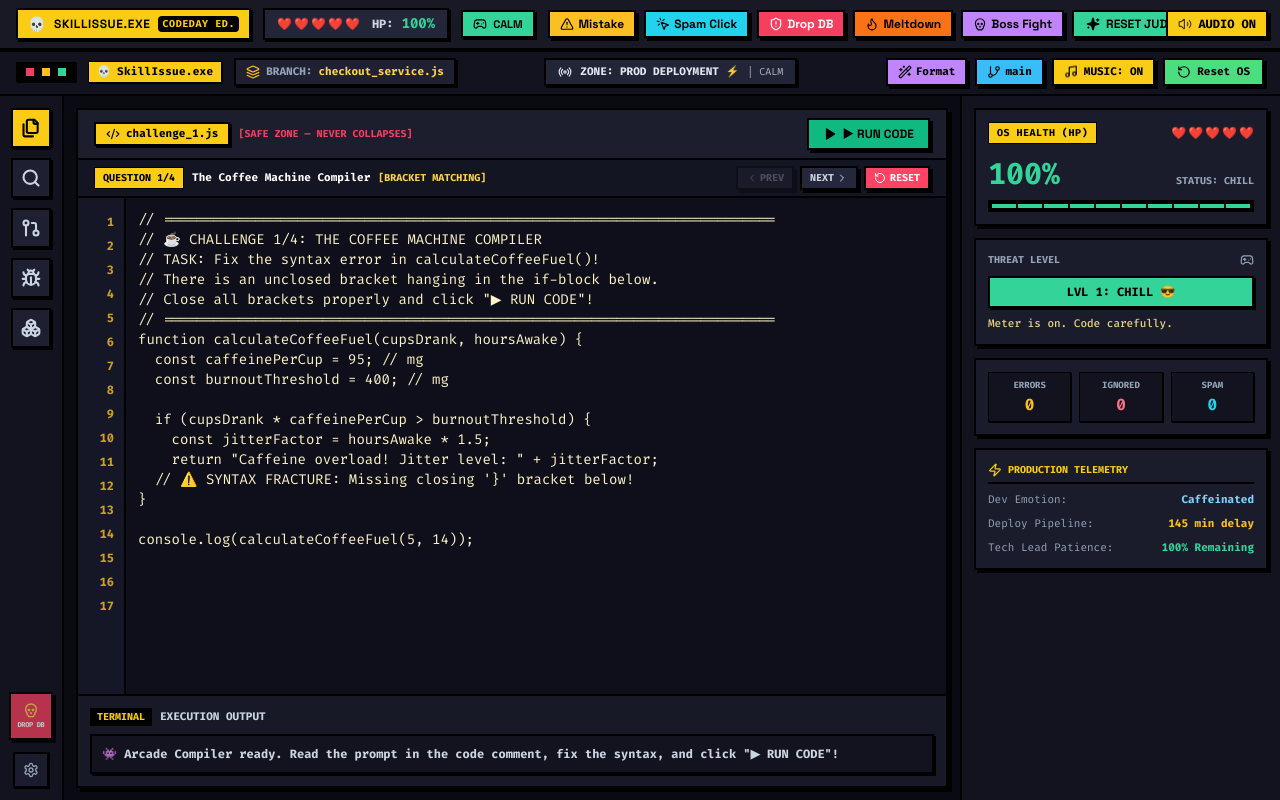
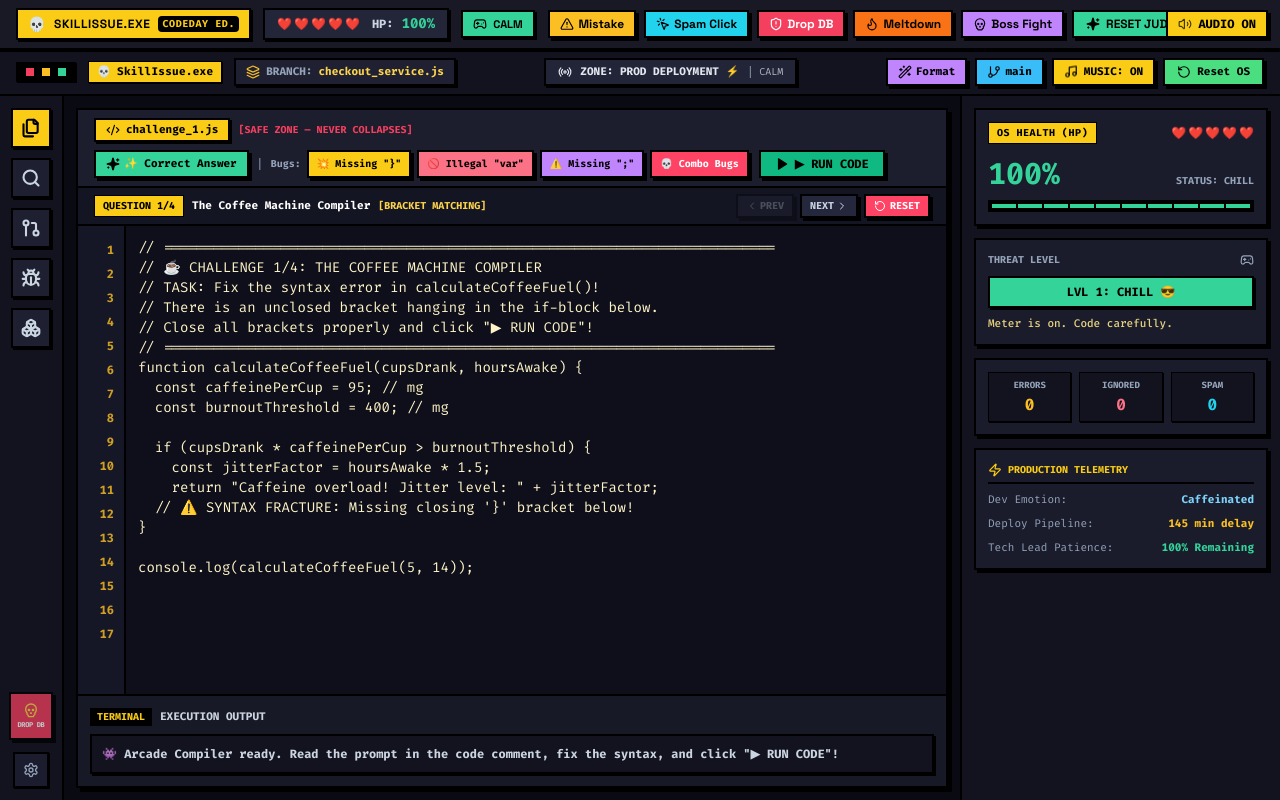
Before and after one commit to sagarrathi16/SkillIssue.exe, a React (Vite) app: page / in a window 1280 px wide. Built offline with nearby package versions, Linux system fonts and the light colour scheme.

Commit message:
feat(editor): restore correct answer and multi-bug preset buttons beside Run Code

```diff
--- a/src/components/MiniEditor.jsx
+++ b/src/components/MiniEditor.jsx
@@ -1,6 +1,6 @@
 import React, { useState } from 'react';
 import { useOS, OSMood } from '../app/osStateMachine';
-import { validateCode, CODING_CHALLENGES, DEFAULT_CODE_SNIPPET } from '../logic/mistakeDetector';
+import { validateCode, CODING_CHALLENGES, BUG_PRESETS, DEFAULT_CODE_SNIPPET } from '../logic/mistakeDetector';
 import { audioManager } from '../audio/AudioManager';
 import {
   Play,
@@ -120,6 +120,35 @@ export function MiniEditor({ dismissedCodeSnapshot, onCodeChange, onClearDismiss
     setConsoleOutput({
       status: 'idle',
       text: `Reset code for Challenge ${challengeIndex + 1}: "${CODING_CHALLENGES[challengeIndex].title}"`,
+      timestamp: Date.now(),
+    });
+  };
+
+  const handleLoadCorrectAnswer = () => {
+    const active = CODING_CHALLENGES[challengeIndex];
+    if (active && active.solvedCode) {
+      updateCode(active.solvedCode);
+      setErrorLine(null);
+      setLastError(null);
+      setCongratsBanner(null);
+      audioManager.playSfx('chime');
+      setConsoleOutput({
+        status: 'idle',
+        text: `✨ Loaded verified solution for Question ${challengeIndex + 1}: "${active.title}"!\nClick "▶ RUN CODE" to verify and pass.`,
+        timestamp: Date.now(),
+      });
+    }
+  };
+
+  const handleLoadBug = (bugSnippet, bugTitle) => {
+    updateCode(bugSnippet);
+    setErrorLine(null);
+    setLastError(null);
+    setCongratsBanner(null);
+    audioManager.playSfx('beep');
+    setConsoleOutput({
+      status: 'idle',
+      text: `🐛 Loaded Bug Preset: [${bugTitle}].\nClick "▶ RUN CODE" to trigger compiler breakdown!`,
       timestamp: Date.now(),
     });
   };
@@ -254,22 +283,68 @@ export function MiniEditor({ dismissedCodeSnapshot, onCodeChange, onClearDismiss
       className={`flex-1 flex flex-col bg-[#13141F] border-2 overflow-hidden transition-all duration-300 relative ${tiltClass} ${joltClass}`}
     >
       {/* Editor Top Bar & Controls */}
-      <div className="bg-[#1C1E2D] border-b-2 border-black px-4 py-2 flex items-center justify-between gap-3 text-xs select-none">
+      <div className="bg-[#1C1E2D] border-b-2 border-black px-3 sm:px-4 py-2 flex flex-wrap items-center justify-between gap-2 text-xs select-none">
         <div className="flex items-center gap-2">
           <div className="bg-[#FACC15] text-black font-black px-2.5 py-0.5 border-2 border-black shadow-[2px_2px_0px_#000] font-mono text-[11px] flex items-center gap-1.5">
             <Code2 className="w-3.5 h-3.5" />
             <span>challenge_{challengeIndex + 1}.js</span>
           </div>
-          <span className="text-[10px] font-mono text-[#F43F5E] font-bold hidden sm:inline">
+          <span className="text-[10px] font-mono text-[#F43F5E] font-bold hidden xl:inline">
             [SAFE ZONE — NEVER COLLAPSES]
           </span>
         </div>
 
-        <div className="flex items-center gap-2">
-          {/* RUN / COMPILE BUTTON */}
+        <div className="flex flex-wrap items-center gap-1.5 font-mono">
+          {/* 1. Correct Answer Button */}
+          <button
+            onClick={handleLoadCorrectAnswer}
+            className="neo-btn bg-[#34D399] hover:bg-[#6EE7B7] text-black font-black px-2.5 py-1 text-[11px] flex items-center gap-1 shadow-[2px_2px_0px_#000] active:translate-x-0.5 active:translate-y-0.5"
+            title={`Load verified solution for Question ${challengeIndex + 1}`}
+          >
+            <Sparkles className="w-3.5 h-3.5 fill-black" />
+            <span>✨ Correct Answer</span>
+          </button>
+
+          <span className="text-slate-500 font-bold text-[10px] hidden sm:inline px-0.5">|</span>
+          <span className="text-slate-400 font-bold text-[10px] hidden lg:inline">Bugs:</span>
+
+          {/* 2. Bug Presets */}
+          <button
+            onClick={() => handleLoadBug(BUG_PRESETS.BRACKET_BUG, 'Missing "}"')}
+            className="neo-btn bg-[#FACC15] hover:bg-yellow-300 text-black font-black px-2 py-1 text-[10px] shadow-[2px_2px_0px_#000]"
+            title="Load code with unclosed bracket syntax error"
+          >
+            {'💥 Missing "}"'}
+          </button>
+
+          <button
+            onClick={() => handleLoadBug(BUG_PRESETS.VAR_BUG, 'Illegal "var"')}
+            className="neo-btn bg-[#FB7185] hover:bg-rose-400 text-black font-black px-2 py-1 text-[10px] shadow-[2px_2px_0px_#000]"
+            title="Load code with deprecated var declarations"
+          >
+            🚫 Illegal "var"
+          </button>
+
+          <button
+            onClick={() => handleLoadBug(BUG_PRESETS.SEMICOLON_BUG, 'Missing ";"')}
+            className="neo-btn bg-[#C084FC] hover:bg-purple-300 text-black font-black px-2 py-1 text-[10px] shadow-[2px_2px_0px_#000] hidden sm:inline-block"
+            title="Load code with missing semicolons"
+          >
+            ⚠️ Missing ";"
+          </button>
+
+          <button
+            onClick={() => handleLoadBug(BUG_PRESETS.COMBO_BUG, 'Combo Bugs')}
+            className="neo-btn bg-[#FF4365] hover:bg-red-400 text-white font-black px-2 py-1 text-[10px] shadow-[2px_2px_0px_#000]"
+            title="Load code with multiple combined syntax fractures"
+          >
+            💀 Combo Bugs
+          </button>
+
+          {/* 3. RUN / COMPILE BUTTON */}
           <button
             onClick={handleRunCode}
-            className="neo-btn bg-[#10B981] hover:bg-[#34D399] text-black font-black px-3.5 py-1.5 text-xs flex items-center gap-1.5 shadow-[3px_3px_0px_#000]"
+            className="neo-btn bg-[#10B981] hover:bg-[#34D399] text-black font-black px-3.5 py-1 text-xs flex items-center gap-1.5 shadow-[3px_3px_0px_#000] ml-1"
             title="Compile code (Ctrl+Enter)"
           >
             <Play className="w-3.5 h-3.5 fill-black" />
--- a/src/logic/mistakeDetector.js
+++ b/src/logic/mistakeDetector.js
@@ -26,6 +26,21 @@ function calculateCoffeeFuel(cupsDrank, hoursAwake) {
 }
 
 console.log(calculateCoffeeFuel(5, 14));`,
+    solvedCode: `// =========================================================================
+// ☕ CHALLENGE 1/4: THE COFFEE MACHINE COMPILER (CORRECT ANSWER)
+// TASK: Fix the syntax error in calculateCoffeeFuel()!
+// =========================================================================
+function calculateCoffeeFuel(cupsDrank, hoursAwake) {
+  const caffeinePerCup = 95; // mg
+  const burnoutThreshold = 400; // mg
+
+  if (cupsDrank * caffeinePerCup > burnoutThreshold) {
+    const jitterFactor = hoursAwake * 1.5;
+    return "Caffeine overload! Jitter level: " + jitterFactor;
+  }
+}
+
+console.log(calculateCoffeeFuel(5, 14));`,
     congratulation: '☕ BOOM! Coffee engine compiled without a hitch! The caffeine is flowing! Trust +15 HP.',
     successOutput: '✨ COMPILED SUCCESSFULLY!\nOutput: Caffeine overload! Jitter level: 21',
   },
@@ -47,6 +62,21 @@ var sleepHours = 2;
 function checkSurvival() {
   var minimumEnergy = 12;
   var currentEnergy = (energyDrinks * 3) + sleepHours;
+  return currentEnergy >= minimumEnergy;
+}
+
+console.log(hackerName, "survival check:", checkSurvival());`,
+    solvedCode: `// =========================================================================
+// 🚫 CHALLENGE 2/4: THE "var" PURGE (CORRECT ANSWER)
+// TASK: In 2026, the OS refuses to compile code using deprecated 'var'!
+// =========================================================================
+const hackerName = "CaffeineNinja";
+const energyDrinks = 4;
+const sleepHours = 2;
+
+function checkSurvival() {
+  const minimumEnergy = 12;
+  const currentEnergy = (energyDrinks * 3) + sleepHours;
   return currentEnergy >= minimumEnergy;
 }
 
@@ -75,6 +105,21 @@ function splitPrizePool(totalPrize, teamSize) {
 }
 
 console.log("Payout per hacker: $" + splitPrizePool(6000, 4));`,
+    solvedCode: `// =========================================================================
+// 💰 CHALLENGE 3/4: PRIZE POOL SPLITTER (CORRECT ANSWER)
+// TASK: Your hackathon team won 1st place!
+// =========================================================================
+function splitPrizePool(totalPrize, teamSize) {
+  const platformFee = 0.05;
+  const netPool = totalPrize * (1 - platformFee);
+
+  if (teamSize > 0) {
+    const sharePerHacker = (netPool / teamSize);
+    return Math.floor(sharePerHacker);
+  }
+}
+
+console.log("Payout per hacker: $" + splitPrizePool(6000, 4));`,
     congratulation: '💰 Prize money disbursed cleanly! Team morale maximized! Trust +15 HP.',
     successOutput: '✨ COMPILED SUCCESSFULLY!\nOutput: Payout per hacker: $1425',
   },
@@ -99,10 +144,95 @@ function deployService(projectName, commitHash) {
 }
 
 console.log(deployService("SkillIssueCore", "c0deday"));`,
+    solvedCode: `// =========================================================================
+// 🚀 CHALLENGE 4/4: THE MIDNIGHT PRODUCTION SHIP (CORRECT ANSWER)
+// TASK: Final CodeDay deployment!
+// =========================================================================
+function deployService(projectName, commitHash) {
+  const deployTimestamp = 1793429900;
+  const isHealthy = true;
+
+  if (projectName && isHealthy) {
+    return "DEPLOY SUCCESS: " + projectName + " [" + commitHash + "]";
+  }
+  return "DEPLOY FAILED";
+}
+
+console.log(deployService("SkillIssueCore", "c0deday"));`,
     congratulation: '🏆 100% SYNTAX MASTERY! You have conquered every CodeDay challenge! The OS is at total peace.',
     successOutput: '✨ COMPILED SUCCESSFULLY!\nOutput: DEPLOY SUCCESS: SkillIssueCore [c0deday]',
   },
 ];
+
+export const BUG_PRESETS = {
+  BRACKET_BUG: `// =========================================================================
+// 💥 BUG TEST: UNBALANCED BRACKET SYNTAX FRACTURE
+// =========================================================================
+function calculateCaffeineLoad(shots) {
+  const limit = 4;
+  if (shots > limit) {
+    const warning = "Severe tachycardia incoming";
+    return warning;
+  // Missing closing bracket for if statement!
+}
+
+console.log(calculateCaffeineLoad(6));`,
+
+  VAR_BUG: `// =========================================================================
+// 🚫 BUG TEST: DEPRECATED "var" USAGE IN 2026
+// =========================================================================
+var developerName = "SleepDeprivedHacker";
+var hackathonHour = 23;
+var bugsRemaining = 17;
+
+function estimateSurvival() {
+  var panicMode = true;
+  return developerName + " has " + bugsRemaining + " bugs to fix at hour " + hackathonHour;
+}
+
+console.log(estimateSurvival());`,
+
+  SEMICOLON_BUG: `// =========================================================================
+// ⚠️ BUG TEST: MISSING MANDATORY SEMICOLON
+// =========================================================================
+function processDeploy() {
+  const commitId = "c0deday"
+  const branchName = "main"
+  let isReady = false
+
+  return "Deploying " + branchName + " at commit " + commitId;
+}
+
+console.log(processDeploy());`,
+
+  COMBO_BUG: `// =========================================================================
+// 💀 BUG TEST: MULTIPLE SYNTAX FRACTURES COMBINED
+// Contains: illegal 'var' + missing semicolons + unclosed bracket!
+// =========================================================================
+var hackathonTarget = "GrandPrize"
+var redBullsDrank = 7
+
+function executeFinalPush(target) {
+  var energyLevel = 9000
+  if (redBullsDrank > 5) {
+    const status = "Hyper-caffeinated coder running wild"
+    return status + " toward " + target;
+  // Missing bracket here!
+}
+
+console.log(executeFinalPush(hackathonTarget));`,
+
+  MISMATCH_BUG: `// =========================================================================
+// ❌ BUG TEST: MISMATCHED BRACKET ')' INSTEAD OF '}'
+// =========================================================================
+function checkMemoryOverflow(bufferSize) {
+  if (bufferSize > 1024) {
+    return "Memory overflow risk detected!";
+  ) // ⚠️ SYNTAX FRACTURE: Expected '}' but found ')'
+}
+
+console.log(checkMemoryOverflow(2048));`,
+};
 
 export const DEFAULT_CODE_SNIPPET = CODING_CHALLENGES[0].starterCode;
 
```
